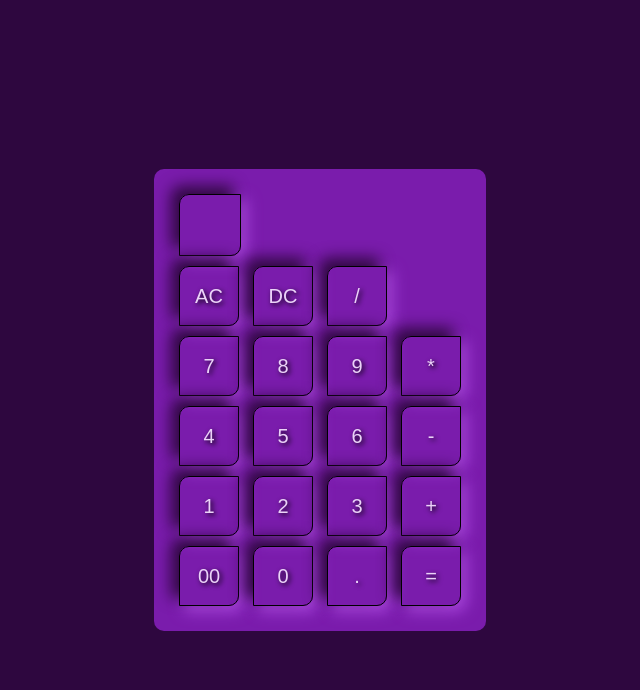
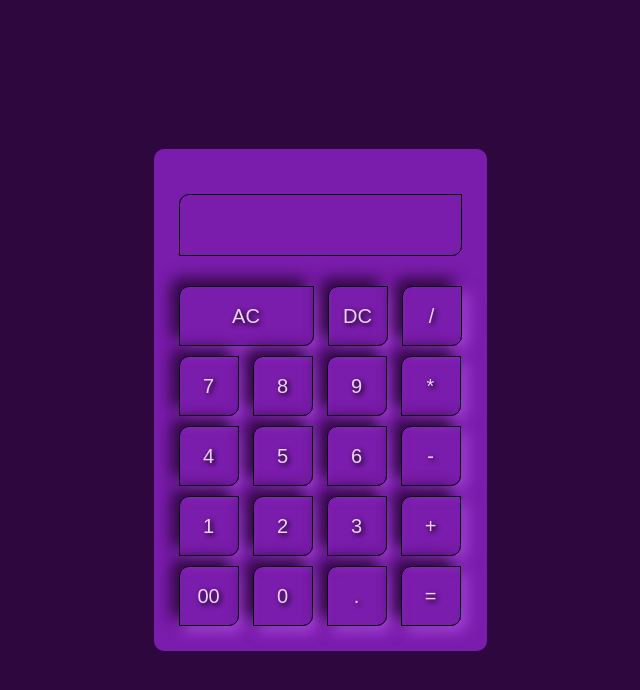
Before and after one commit to Soumil24/30_JavaScript_Projects, a plain HTML site: page 12_Calculator/index.html in a window 1280 px wide. Shown: the whole page, without its empty margins (320-960 px from the left). Drawn offline with Linux system fonts and the light colour scheme.

Commit message:
calchange

```diff
--- a/12_Calculator/index.html
+++ b/12_Calculator/index.html
@@ -10,11 +10,11 @@
     <div class="main">
         <div class="calculator">
             <form>
-                <div>
+                <div class="display">
                     <input type="text" name="Display">
                 </div>
                 <div>
-                    <input type="button" value="AC">
+                    <input type="button" value="AC" class="equal">
                     <input type="button" value="DC">
                     <input type="button" value="/">
                 </div>
--- a/12_Calculator/style.css
+++ b/12_Calculator/style.css
@@ -29,6 +29,24 @@
     color: #EBD3F8;
     text-shadow: black 2px 2px 5px;
 }
+form input.equal{
+    width: 135px;
+}
+.calculator form input:hover{
+    box-shadow: -1px -1px 10px #2E073F,1px 1px 10px #AD49E1;
+}
+form .display{
+    display: flex;
+    justify-content: flex-end;
+    margin: 20px 0;
+}
+form .display input{
+    text-align: right;
+    box-shadow: none;
+    outline: none;
+    font-size: 45px;
+    flex: 1;
+}
 @media screen and (max-width: 768px)  {
     .calculator form input{
         width: 40px;
```
